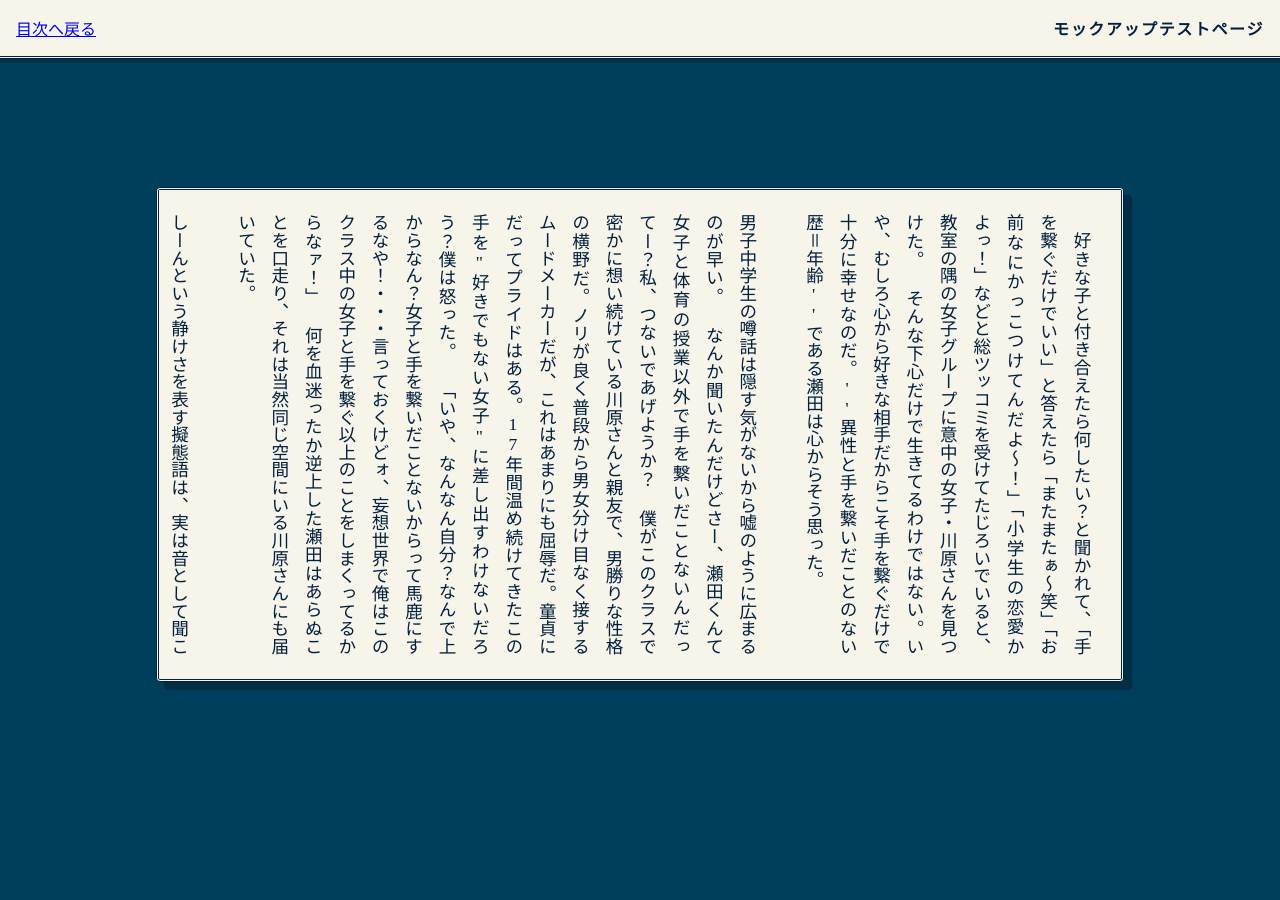
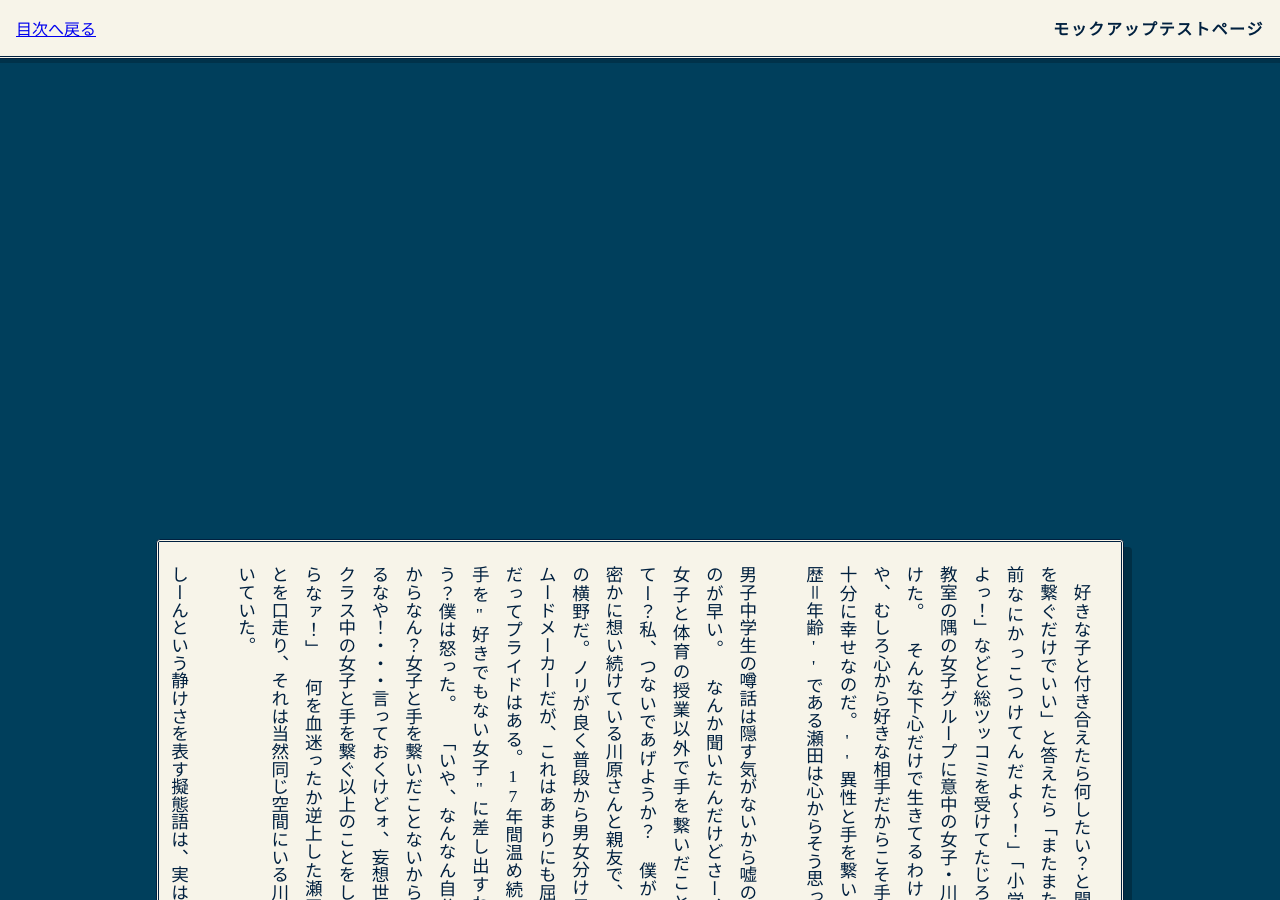
Before and after one commit to REMriaTV/HandtoHand, a Jekyll site: the page built from docs/manuscript/test-manuscript.md, in a window 1280 px wide and 900 px high. Built offline with Jekyll 4.4.1, drawn with Linux system fonts in a browser that asks for light colours.

Commit message:
カードとヘッダーの余白を極端に広げる
story-mainのpaddingを30remに

```diff
--- a/docs/assets/css/story.css
+++ b/docs/assets/css/story.css
@@ -49,7 +49,7 @@
    ========================================= */
 .story-main {
     box-sizing: border-box;
-    padding: 8rem 1rem;
+    padding: 30rem 1rem;
     width: 100%;
     max-width: 1000px;
     margin: 0 auto;
```
